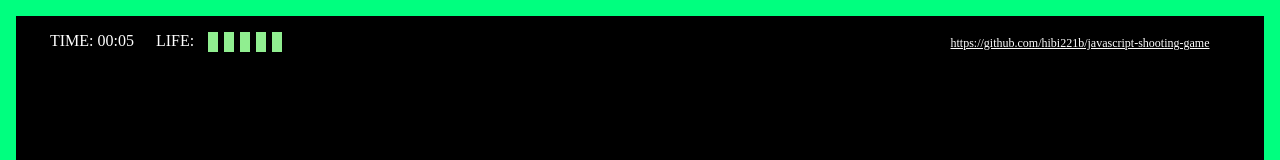
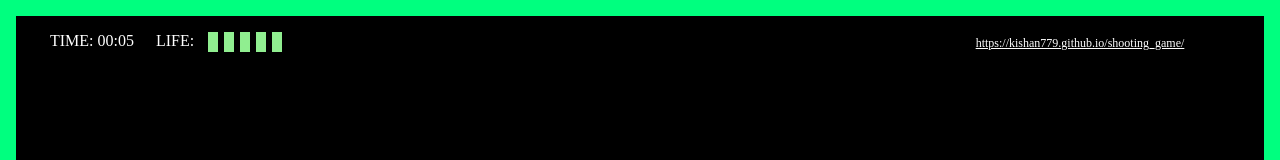
Before and after one commit to kishan779/shooting_game, a plain HTML site: page index.html in a window 1280 px wide. Shown: the top 160 px of the page. Drawn offline with Linux system fonts and the light colour scheme.

Commit message:
Update index.html

```diff
--- a/index.html
+++ b/index.html
@@ -104,7 +104,7 @@
         }
 
         function addGithubLink() {
-            const url = "https://github.com/hibi221b/javascript-shooting-game";
+            const url = "https://kishan779.github.io/shooting_game/";
             const a = document.createElement("a");
             const width_css = 340;
             a.id = GITHUB_LINK_ID;
```
